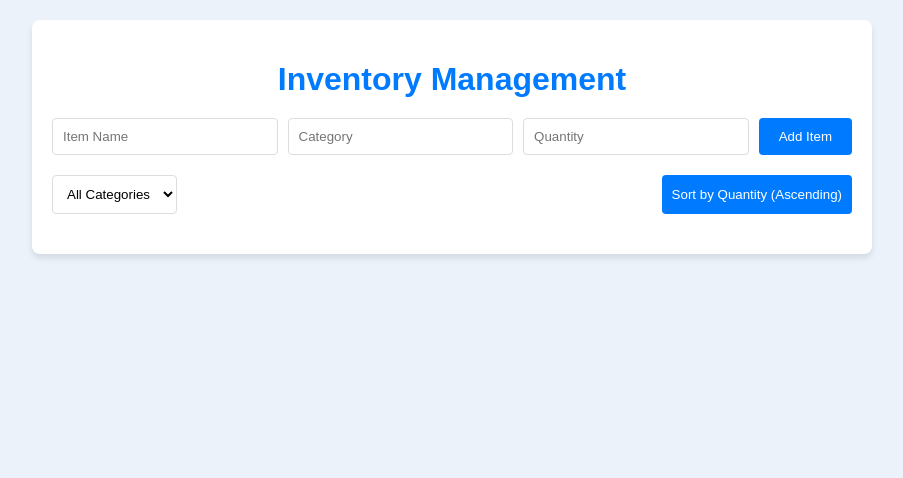
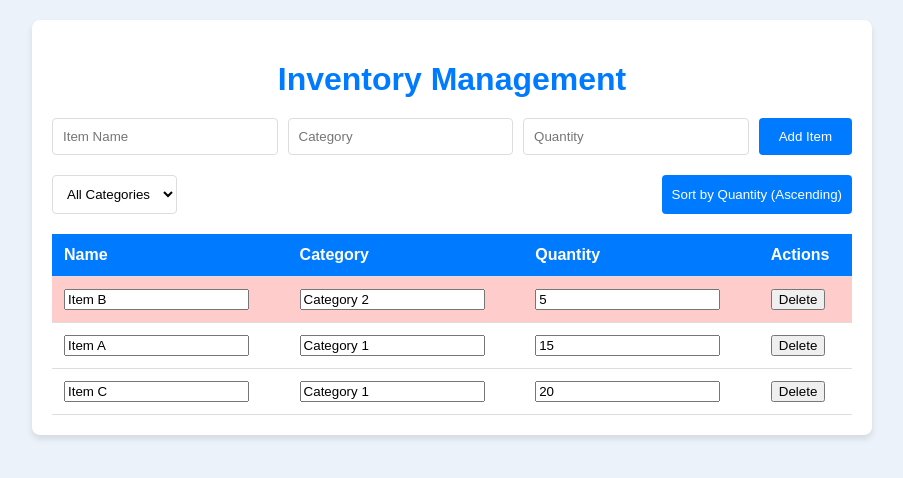
Before and after one commit to IM-Suryakant-Kumar/inventory-task, a React (Vite) app: page / in a window 1280 px wide. Shown: the top 478 px of the page, without its empty margins (188-1091 px from the left). Built offline with nearby package versions, Linux system fonts and the light colour scheme.

Commit message:
feat: Added tables of items and edit and delete functionality

```diff
--- a/src/App.jsx
+++ b/src/App.jsx
@@ -27,6 +27,31 @@ function App() {
 			setNewItem({ name: "", category: "", quantity: "" });
 		}
 	};
+
+  // Edit an existing item
+  const editItem = (id, field, value) => {
+    setInventory(
+      inventory.map((item) =>
+        item.id === id ? { ...item, [field]: field === 'quantity' ? parseInt(value, 10) : value } : item
+      )
+    );
+  };
+
+  // Delete an item
+  const deleteItem = (id) => {
+    setInventory(inventory.filter((item) => item.id !== id));
+  };
+
+  // Filter items by category
+  const filteredInventory = filterCategory
+    ? inventory.filter((item) => item.category === filterCategory)
+    : inventory;
+
+  // Sort items by quantity
+  const sortedInventory = [...filteredInventory].sort((a, b) =>
+    sortAscending ? a.quantity - b.quantity : b.quantity - a.quantity
+  );
+
 
 	return (
 		<main>
@@ -69,6 +94,48 @@ function App() {
 					Sort by Quantity ({sortAscending ? "Ascending" : "Descending"})
 				</button>
 			</div>
+
+      {/* Inventory Table */}
+      <table className="inventory-table">
+        <thead>
+          <tr>
+            <th>Name</th>
+            <th>Category</th>
+            <th>Quantity</th>
+            <th>Actions</th>
+          </tr>
+        </thead>
+        <tbody>
+          {sortedInventory.map((item) => (
+            <tr key={item.id} className={item.quantity < 10 ? 'low-stock' : ''}>
+              <td>
+                <input
+                  type="text"
+                  value={item.name}
+                  onChange={(e) => editItem(item.id, 'name', e.target.value)}
+                />
+              </td>
+              <td>
+                <input
+                  type="text"
+                  value={item.category}
+                  onChange={(e) => editItem(item.id, 'category', e.target.value)}
+                />
+              </td>
+              <td>
+                <input
+                  type="number"
+                  value={item.quantity}
+                  onChange={(e) => editItem(item.id, 'quantity', e.target.value)}
+                />
+              </td>
+              <td>
+                <button onClick={() => deleteItem(item.id)}>Delete</button>
+              </td>
+            </tr>
+          ))}
+        </tbody>
+      </table>
 		</main>
 	);
 }
--- a/src/index.css
+++ b/src/index.css
@@ -74,12 +74,57 @@ h1 {
 }
 
 .filters button {
-  background-color: #007bff;
+  background-color: var(--logo-color);
   color: #fff;
   border: none;
   transition: background-color 0.3s ease;
 }
 
 .filters button:hover {
-  background-color: #0056b3;
+  background-color: var(--logo-color);
 }
+
+/* Table styles */
+.inventory-table {
+  width: 100%;
+  border-collapse: collapse;
+  margin-top: 10px;
+}
+
+.inventory-table th,
+.inventory-table td {
+  padding: 12px;
+  text-align: left;
+  border-bottom: 1px solid #ddd;
+}
+
+.inventory-table th {
+  background-color: var(--logo-color);
+  color: #fff;
+}
+
+.inventory-table tr:hover {
+  background-color: #f1f1f1;
+}
+
+/* Highlight low-stock items */
+.low-stock {
+  background-color: #ffcccc !important;
+}
+
+/* Responsive design */
+@media (max-width: 600px) {
+  .form {
+    flex-direction: column;
+  }
+
+  .filters {
+    flex-direction: column;
+    gap: 10px;
+  }
+
+  .inventory-table th,
+  .inventory-table td {
+    font-size: 14px;
+  }
+}
```
